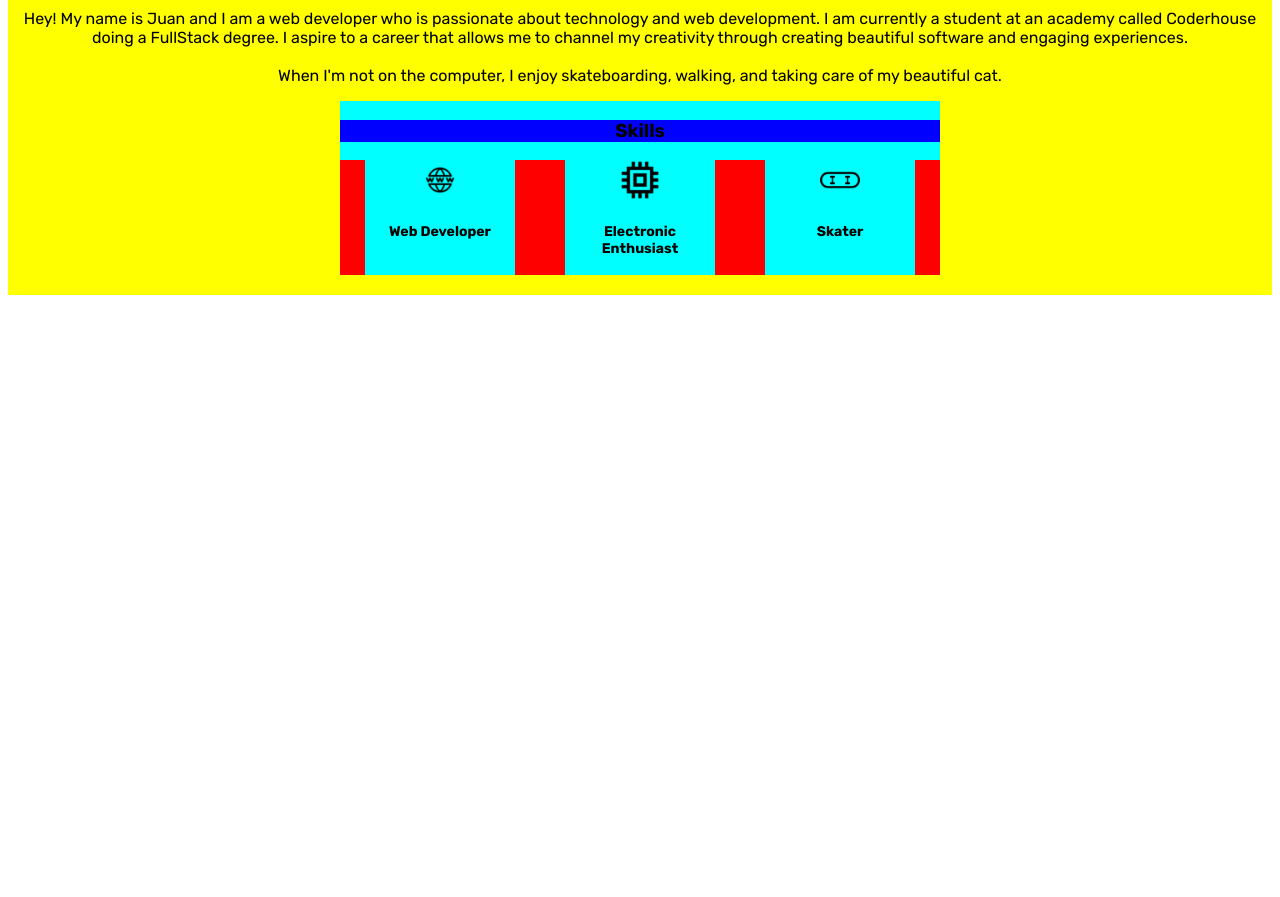
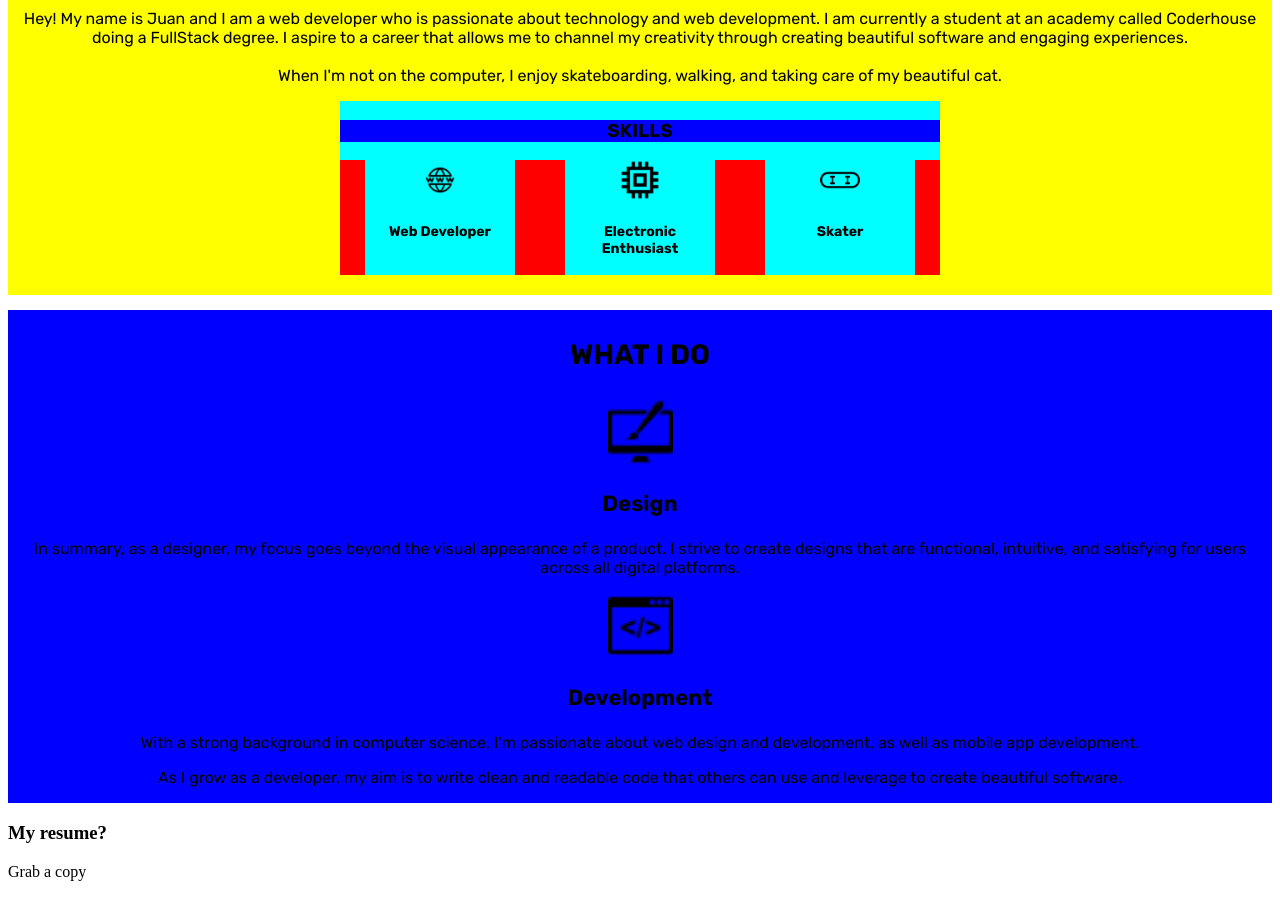
Before and after one commit to LozaJuan/portfolio-v1, a website: page index.html in a window 1280 px wide. Shown: the part 560-1457 px from the top of the page. Before the commit the page ends 863 px from the top, so only its background shows below. Drawn offline with Linux system fonts and the light colour scheme.

Commit message:
update-3

```diff
--- a/index.html
+++ b/index.html
@@ -54,6 +54,28 @@
             </div>
         </div>
     </section>
+    <section id="services">
+        <div class="services-container">
+            <h3 class="services-title">What i do</h3>
+            <div class="service-card">
+                <img class="service-ico" src="img/website-design.ico" alt="website design">
+                <h3 class="service-head">Design</h3>
+                <p class="service-body">In summary, as a designer, my focus goes beyond the visual appearance of a product. I strive to create designs that are functional, intuitive, and satisfying for users across all digital platforms.</p>
+            </div>
+            <div class="service-card">
+                <img class="service-ico" src="img/code-optimization.ico" alt="code screen">
+                <h3 class="service-head">Development</h3>
+                <p class="service-body">With a strong background in computer science, I'm passionate about web design and development, as well as mobile app development.</p>
+                <p class="service-body">As I grow as a developer, my aim is to write clean and readable code that others can use and leverage to create beautiful software.</p>
+            </div>
+        </div>
+    </section>
+    <section id="resume">
+        <h3 class="resume-title">My resume?</h3>
+        <div class="resume-button">
+            <p class="button-item">Grab a copy</p>
+        </div>
+    </section>
     <section id="proyects">
         <div></div>
     </section>
--- a/scss/styles.scss
+++ b/scss/styles.scss
@@ -5,3 +5,4 @@
 @import "utilities/variables";
 @import "views/intro";
 @import "views/about";
+@import "views/services";
--- a/scss/views/_about.scss
+++ b/scss/views/_about.scss
@@ -29,6 +29,7 @@
             background-color: blue;
             width: 100%;
             font-family: $font-global;
+            text-transform: uppercase;
         }
         .skills-cards {
             background-color: red;
--- /dev/null
+++ b/scss/views/_services.scss
@@ -0,0 +1,25 @@
+.services-container {
+    background-color: blue;
+    display: flex;
+    flex-direction: column;
+    text-align: center;
+    font-family: $font-global;
+    margin: 15px 0;
+    .services-title {
+        font-weight: $weight-4;
+        text-transform: uppercase;
+        font-size: 28px;
+    }
+    .service-card {
+        .service-ico {
+            width: 65px;
+        }
+        .service-head {
+            font-size: 22px;
+        }
+        .service-body {
+            padding: 0 10px;
+        }
+    }
+
+}
```
Also changed, not shown: css/styles.css, img/code-optimization.ico (added), img/website-design.ico (added), 1 other file.
